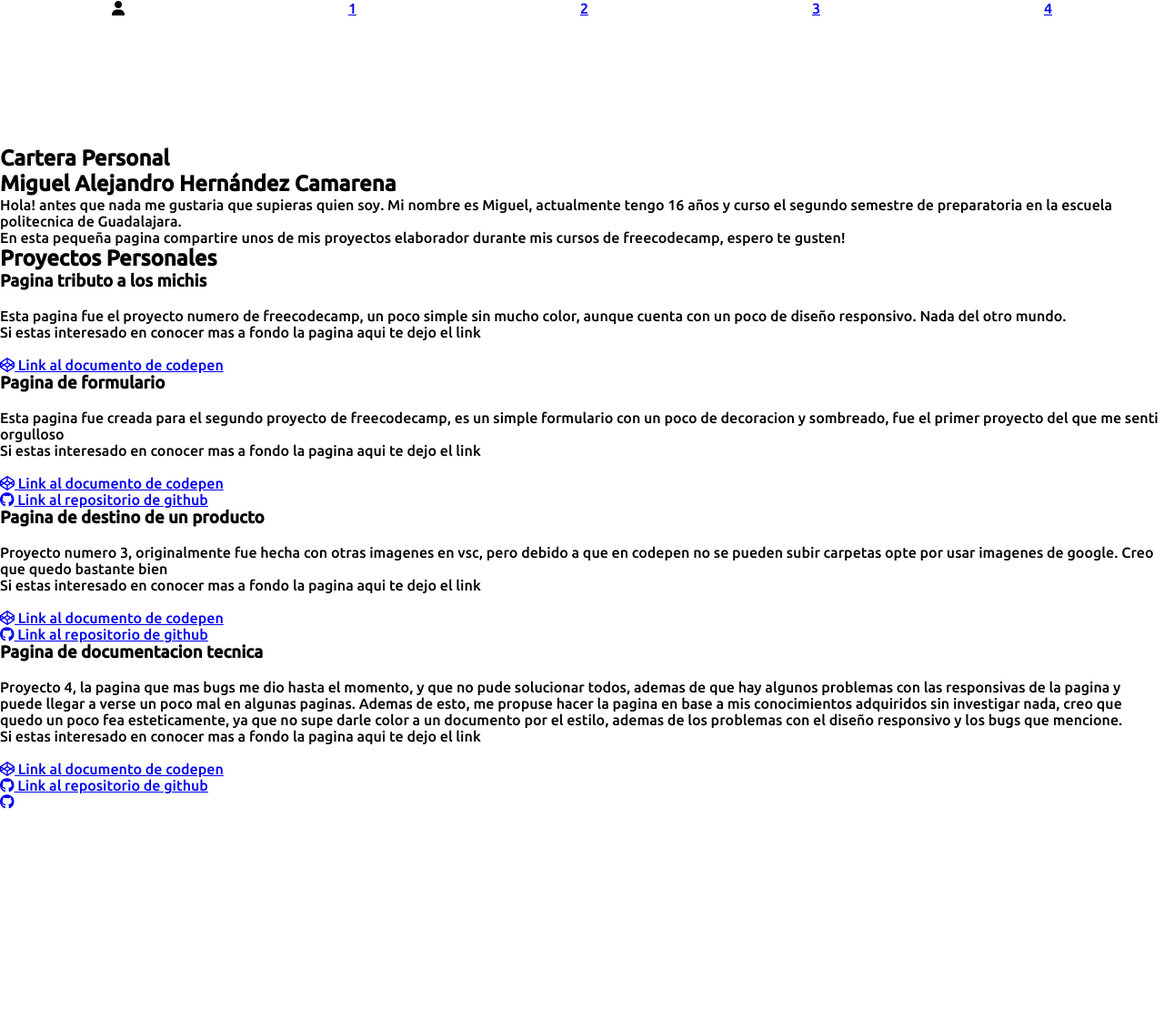
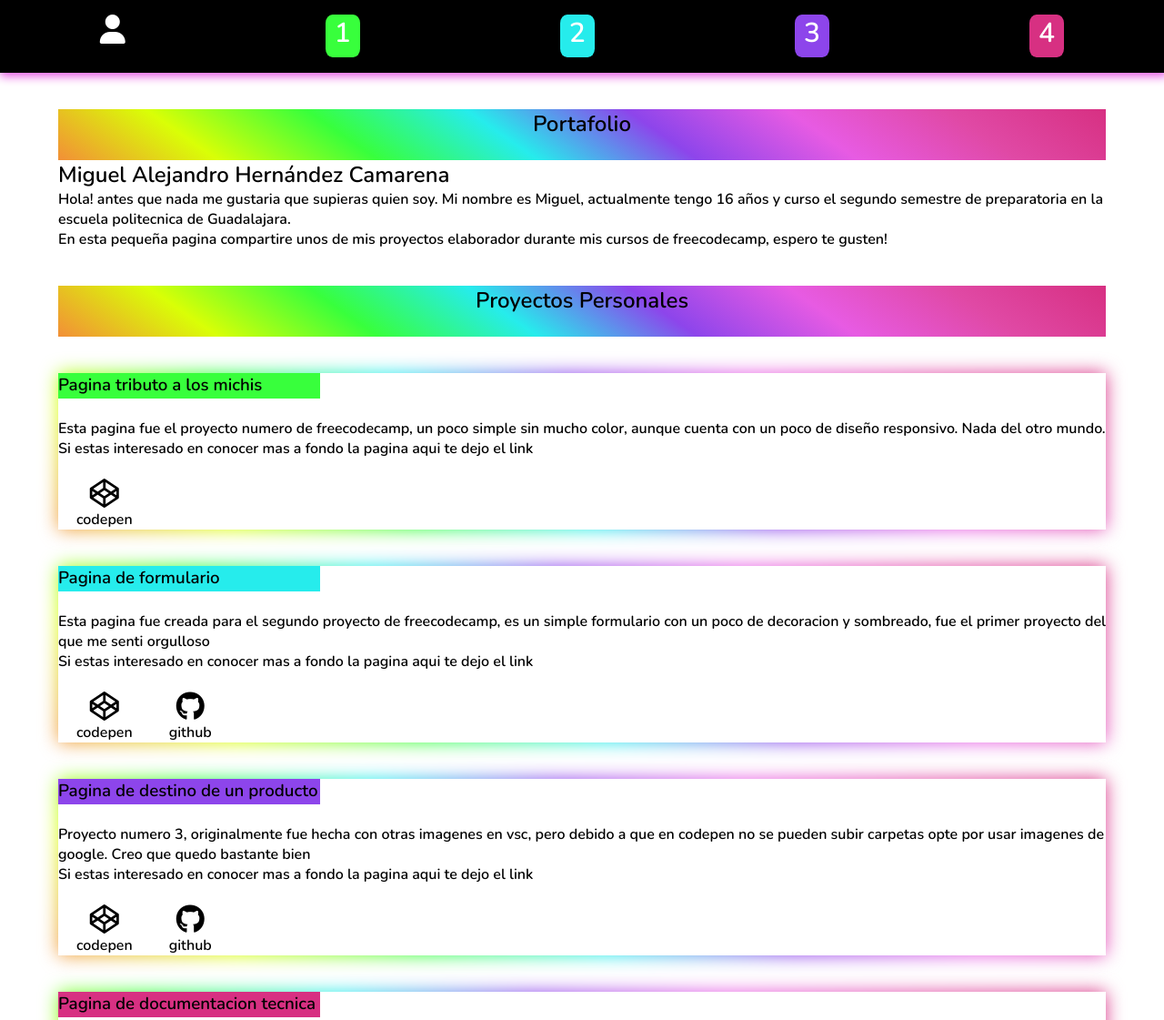
Before and after one commit to DBirdie/Proyecto-Final-html, a plain HTML site: page index.html in a window 1280 px wide. Shown: the top 1121 px of the page at 91% size. Before the commit the page ends 890 px from the top, so only its background shows below. Drawn offline with nearby package versions, Linux system fonts and the light colour scheme.

Commit message:
version final con responsivas

```diff
--- a/index.html
+++ b/index.html
@@ -4,7 +4,7 @@
     <meta charset="UTF-8">
     <meta name="viewport" content="width=device-width, initial-scale=1.0">
     <link rel="stylesheet" href="style.css">
-    <link href="https://fonts.googleapis.com/css2?family=Ubuntu:wght@500&display=swap" rel="stylesheet">
+    <link href="https://fonts.googleapis.com/css2?family=Nunito:wght@600&display=swap" rel="stylesheet">
     <script src="https://kit.fontawesome.com/99287351d1.js" crossorigin="anonymous"></script>
     <title>Portafolio</title>
 </head>
@@ -12,7 +12,7 @@
     <nav id="navbar">
         <div class="barranav">
             <div class="seccion1">
-                <a href="#welcome-section" id="iconouser"><i class="fa fa-user" style="color:#000000; widows: 100px; height: 100px;"></i></a>
+                <a href="#welcome-section" id="iconouser"><i class="fa fa-user fa-2x" style="color:#000000;"></i></a>
             </div>
             <div class="seccion2">
                 <a href="#proyecto1">1</a>
@@ -33,7 +33,9 @@
     <div class="tarjeta">
         <div class="presentacion">
             <section id="welcome-section">
-                <h1>Cartera Personal</h1>
+                <div class="Portafolio-titulo">
+                    <h1>Portafolio</h1>
+                </div>
                 <h2>Miguel Alejandro Hernández Camarena</h2>
                 <p>
                     Hola! antes que nada me gustaria que supieras quien soy.  Mi nombre es Miguel, actualmente tengo 16 años
@@ -50,9 +52,11 @@
                     </h2>
                 </div>
                 <div class="proyecto1" id="proyecto1">
+                    <div class="michis-titulo">
                         <h3 class="project-title">
                             Pagina tributo a los michis
                         </h3>
+                    </div>
                     <br>
                     <p>
                         Esta pagina fue el proyecto numero de freecodecamp, un poco simple sin mucho color, aunque cuenta con un poco de diseño responsivo. Nada del otro mundo.
@@ -61,14 +65,18 @@
                         Si estas interesado en conocer mas a fondo la pagina aqui te dejo el link
                     </p>
                     <br>
+                    <div class="logos">
                         <div class="logocodepen">
-                        <a href="https://codepen.io/DBirdie/pen/yLeBwXX" target="blank" ><i class="fab fa-codepen"></i> Link al documento de codepen</a>
+                            <a href="https://codepen.io/DBirdie/pen/yLeBwXX" target="blank" ><i class="fab fa-codepen fa-2x"></i> <br> codepen</a>
+                        </div>
                     </div>
                 </div>
                 <div class="proyecto2" id="proyecto2">
+                    <div class="formulario-titulo">
                         <h3 class="project-title">
                             Pagina de formulario
                         </h3>
+                    </div>
                     <br>
                     <p>
                         Esta pagina fue creada para el segundo proyecto de freecodecamp, es un simple formulario con un poco de decoracion y sombreado, fue el primer proyecto del que me senti orgulloso
@@ -77,17 +85,21 @@
                         Si estas interesado en conocer mas a fondo la pagina aqui te dejo el link
                     </p>
                     <br>
+                    <div class="logos">
                         <div class="logocodepen">
-                        <a href="https://codepen.io/DBirdie/pen/ZEQYErK" target="blank" ><i class="fab fa-codepen"></i> Link al documento de codepen</a>
+                            <a href="https://codepen.io/DBirdie/pen/ZEQYErK" target="blank" ><i class="fab fa-codepen fa-2x"></i> <br> codepen </a>
                         </div>
                         <div class="logogithub">
-                        <a href="https://github.com/DBirdie/Proyecto-2-html" target="blank" ><i class="fab fa-github"></i> Link al repositorio de github</a>
+                            <a href="https://github.com/DBirdie/Proyecto-2-html" target="blank" ><i class="fab fa-github fa-2x"></i> <br> github </a>
+                        </div>
                     </div>
                 </div>
                 <div class="proyecto3" id="proyecto3">
+                    <div class="producto-titulo">
                         <h3 class="project-title">
                             Pagina de destino de un producto
                         </h3>
+                    </div>
                     <br>
                     <p>
                         Proyecto numero 3, originalmente fue hecha con otras imagenes en vsc, pero debido a que en codepen no se pueden subir carpetas opte por usar imagenes de google. Creo que quedo bastante bien
@@ -96,17 +108,21 @@
                         Si estas interesado en conocer mas a fondo la pagina aqui te dejo el link
                     </p>
                     <br>
+                    <div class="logos">
                         <div class="logocodepen">
-                        <a href="https://codepen.io/DBirdie/pen/dyGOoZe" target="blank" ><i class="fab fa-codepen"></i> Link al documento de codepen</a>
+                            <a href="https://codepen.io/DBirdie/pen/dyGOoZe" target="blank" ><i class="fab fa-codepen fa-2x"></i> <br> codepen </a>
                         </div>
                         <div class="logogithub">
-                        <a href="https://github.com/DBirdie/Proyecto-3-html" target="blank" ><i class="fab fa-github"></i> Link al repositorio de github</a>
+                            <a href="https://github.com/DBirdie/Proyecto-3-html" target="blank" ><i class="fab fa-github fa-2x"></i> <br> github </a>
+                        </div>
                     </div>
                 </div>
                 <div class="proyecto4" id="proyecto4">
+                    <div class="documentacion-titulo">
                         <h3 class="project-title">
                             Pagina de documentacion tecnica
                         </h3>
+                    </div>
                     <br>
                     <p>
                         Proyecto 4, la pagina que mas bugs me dio hasta el momento, y que no pude solucionar todos, ademas de que hay algunos problemas con las responsivas de la pagina y puede llegar a verse un poco mal en algunas paginas.
@@ -116,18 +132,20 @@
                         Si estas interesado en conocer mas a fondo la pagina aqui te dejo el link
                     </p>
                     <br>
+                    <div class="logos">
                         <div class="logocodepen">
-                        <a href="https://codepen.io/DBirdie/pen/ExPNRVy" target="blank" ><i class="fab fa-codepen"></i> Link al documento de codepen</a>
+                            <a href="https://codepen.io/DBirdie/pen/ExPNRVy" target="blank" ><i class="fab fa-codepen fa-2x"></i> <br> codepen </a>
                         </div>
                         <div class="logogithub">
-                        <a href="https://github.com/DBirdie/Proyecto-4-html" target="blank" ><i class="fab fa-github"></i> Link al repositorio de github</a>
+                            <a href="https://github.com/DBirdie/Proyecto-4-html" target="blank" ><i class="fab fa-github fa-2x"></i> <br> github </a>
+                        </div>
                     </div>
                 </div>
             </section>
             <footer class="footer">
                 <div class="cuenta">
                     <a href="https://github.com/DBirdie" id="profile-link" target="blank">
-                        <i class="fab fa-github"></i>
+                        <i class="fab fa-github fa-4x"></i> <br> github personal
                     </a>
                 </div>
             </footer>
--- a/style.css
+++ b/style.css
@@ -2,13 +2,315 @@
     margin: 0;
     padding: 0;
     box-sizing: border-box;
-    font-family: 'Ubuntu', sans-serif;
+    font-family: 'Nunito', sans-serif;
 }
 
 .barranav {
     display: flex;
     flex-direction: row;
-    height: 20vh;
+    height: 10vh;
     width: 100%;
     justify-content: space-around;
+    border-bottom: 1px black solid;
+    position: fixed;
+    background-color: black;
+    box-shadow: 2px 2px 10px 2px #e75be3;
+    z-index: 5;
 }
+
+
+.tarjeta {
+    margin-left: 5%;
+    margin-right: 5%;
+}
+
+.seccion1 {
+    margin-top: 2vh;
+}
+
+.seccion2 {
+    background-color: #38ff3c;
+    color: white;
+    width: 3%;
+    height: 60%;
+    border-radius: 20%;
+    font-size: 30px;
+    justify-content: center;
+    text-align: center;
+    margin-top: 2vh;
+}
+
+.seccion2 a:link {
+    text-decoration: none;
+    color: white;
+}
+
+.seccion2 a:visited {
+    text-decoration: none;
+    color: white;
+}
+
+.seccion3 {
+    background-color: #26ecec;
+    color: white;
+    width: 3%;
+    height: 60%;
+    border-radius: 20%;
+    font-size: 30px;
+    justify-content: center;
+    text-align: center;
+    margin-top: 2vh;
+}
+
+.seccion3 a:link {
+    text-decoration: none;
+    color: white;
+}
+
+.seccion3 a:visited {
+    text-decoration: none;
+    color: white;
+}
+
+.seccion4 {
+    background-color: #8d45eb;
+    color: white;
+    width: 3%;
+    height: 60%;
+    border-radius: 20%;
+    font-size: 30px;
+    justify-content: center;
+    text-align: center;
+    margin-top: 2vh;
+}
+
+.seccion4 a:link {
+    text-decoration: none;
+    color: white;
+}
+
+.seccion4 a:visited {
+    text-decoration: none;
+    color: white;
+}
+
+.seccion5 {
+    background-color: #d73082;
+    color: white;
+    width: 3%;
+    height: 60%;
+    border-radius: 20%;
+    font-size: 30px;
+    justify-content: center;
+    text-align: center;
+    margin-top: 2vh;
+}
+
+.seccion5 a:link {
+    text-decoration: none;
+    color: white;
+}
+
+.seccion5 a:visited {
+    text-decoration: none;
+    color: white;
+}
+
+.tarjeta {
+    padding-top: 10vh;
+}
+
+.fa {
+    color: white !important;
+}
+
+.presentacion {
+    padding-top: 5vh;
+}
+
+.michis-titulo {
+    display: flex;
+    justify-content: start;
+    width: 25%;
+    color: black;
+    height: 3.5vh;
+    background-color: #38ff3c;
+}
+
+
+.formulario-titulo {
+    display: flex;
+    justify-content: start;
+    width: 25%;
+    color: black;
+    height: 3.5vh;
+    background-color: #26ecec;
+}
+
+
+.documentacion-titulo {
+    display: flex;
+    justify-content: start;
+    width: 25%;
+    color: black;
+    height: 3.5vh;
+    background-color: #d73082;
+}
+
+
+.producto-titulo {
+    display: flex;
+    justify-content: start;
+    width: 25%;
+    color: black;
+    height: 3.5vh;
+    background-color: #8d45eb;
+}
+
+.Portafolio-titulo {
+    display: flex;
+    justify-content: center;
+    width: 100%;
+    color: black;
+    height: 7vh;
+    background-image: linear-gradient(35deg, #f28f37, #d9ff06, #38ff3c, #26ecec, #8d45eb, #e75be3, #e049a5, #d73082);
+}
+
+.titulo-proyectos {
+    margin-top: 5vh;
+    display: flex;
+    justify-content: center;
+    width: 100%;
+    color: black;
+    height: 7vh;
+    background-image: linear-gradient(35deg, #f28f37, #d9ff06, #38ff3c, #26ecec, #8d45eb, #e75be3, #e049a5, #d73082);
+}
+
+.proyecto1 {
+    margin-top: 5vh;
+    position: relative;
+    background-color: white;
+}
+
+.proyecto1::after {
+    position: absolute;
+    top: 0px;
+    left: 0px;
+    content: "";
+    background-image: linear-gradient(35deg, #f28f37, #d9ff06, #38ff3c, #26ecec, #8d45eb, #e75be3, #e049a5, #d73082);
+    filter: blur(10px);
+    z-index: -1;
+    width: 100%;
+    height: 100%;
+}
+
+.proyecto2 {
+    margin-top: 5vh;
+    position: relative;
+    background-color: white;
+}
+
+.proyecto2::after {
+    position: absolute;
+    top: 0px;
+    left: 0px;
+    content: "";
+    background-image: linear-gradient(35deg, #f28f37, #d9ff06, #38ff3c, #26ecec, #8d45eb, #e75be3, #e049a5, #d73082);
+    filter: blur(10px);
+    z-index: -1;
+    width: 100%;
+    height: 100%;
+}
+
+.proyecto3 {
+    margin-top: 5vh;
+    position: relative;
+    background-color: white;
+}
+
+.proyecto3::after {
+    position: absolute;
+    top: 0px;
+    left: 0px;
+    content: "";
+    background-image: linear-gradient(35deg, #f28f37, #d9ff06, #38ff3c, #26ecec, #8d45eb, #e75be3, #e049a5, #d73082);
+    filter: blur(10px);
+    z-index: -1;
+    width: 100%;
+    height: 100%;
+}
+
+.proyecto4 {
+    margin-top: 5vh;
+    position: relative;
+    background-color: white;
+}
+
+.proyecto4::after {
+    position: absolute;
+    top: 0px;
+    left: 0px;
+    content: "";
+    background-image: linear-gradient(35deg, #f28f37, #d9ff06, #38ff3c, #26ecec, #8d45eb, #e75be3, #e049a5, #d73082);
+    filter: blur(10px);
+    z-index: -1;
+    width: 100%;
+    height: 100%;
+}
+
+.logos {
+    display: flex;
+    flex-direction: row;
+    text-align: center;
+}
+
+.logocodepen,
+.logogithub {
+    margin-left: 20px;
+    margin-right: 20px;
+}
+
+.cuenta {
+    display: flex;
+    margin-top: 20px;
+}
+
+
+.proyecto1 a:link,
+.proyecto2 a:link,
+.proyecto3 a:link,
+.proyecto4 a:link {
+    text-decoration: none;
+    color: black;
+}
+
+.proyecto1 a:visited,
+.proyecto2 a:visited,
+.proyecto3 a:visited,
+.proyecto4 a:visited {
+    text-decoration: none;
+    color: black;
+}
+
+.footer {
+    display: flex;
+    justify-content: center;
+    align-items: center;
+    text-align: center;
+}
+
+@media (max-width: 800px) {
+    .seccion2,
+    .seccion3,
+    .seccion4,
+    .seccion5 {
+        width: 40px;
+    }
+
+    .michis-titulo,
+    .formulario-titulo,
+    .producto-titulo,
+    .documentacion-titulo {
+        width: 100%;
+    }
+}
```
Also changed, not shown: 1 other file. Lines whose indentation alone changed are shown as unchanged.
